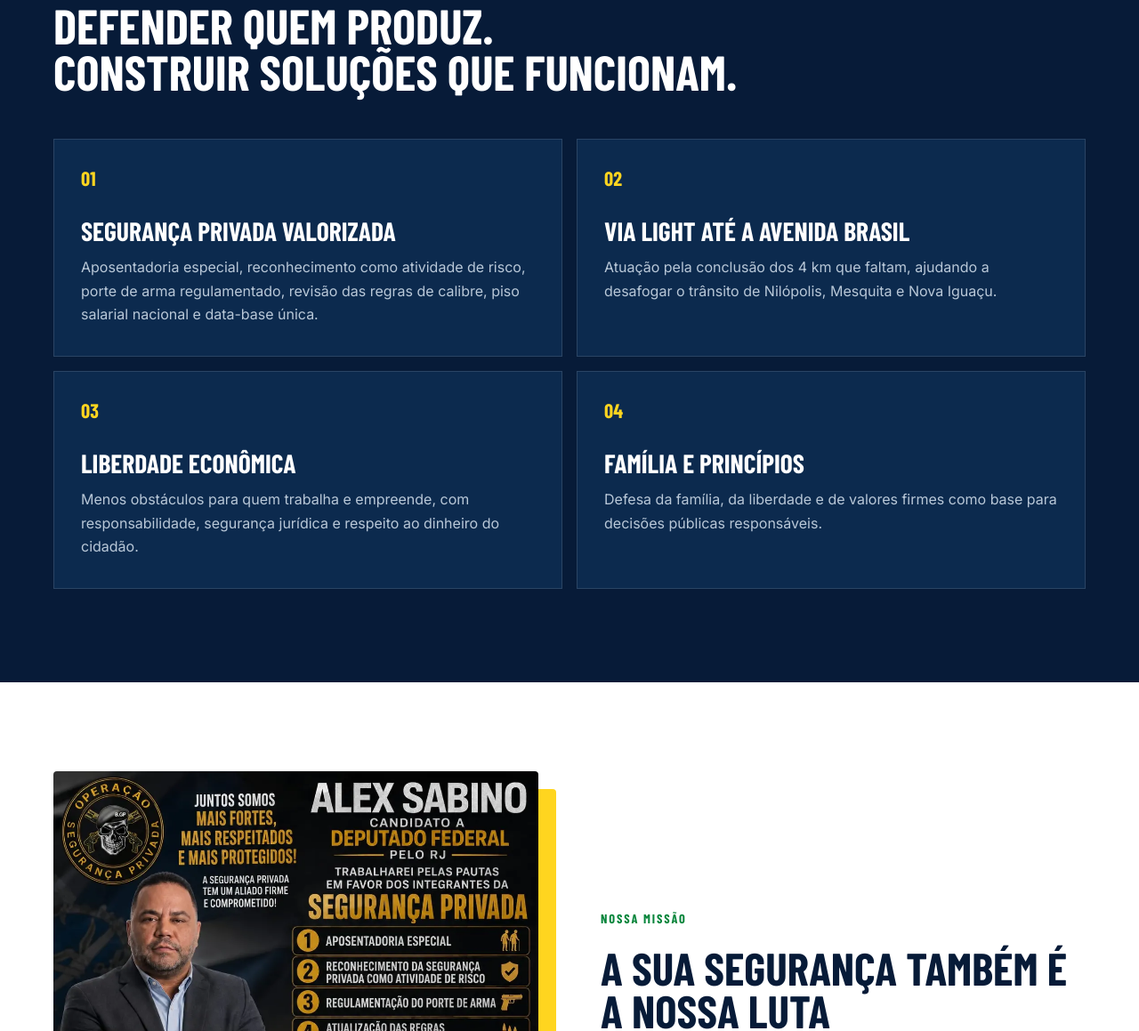
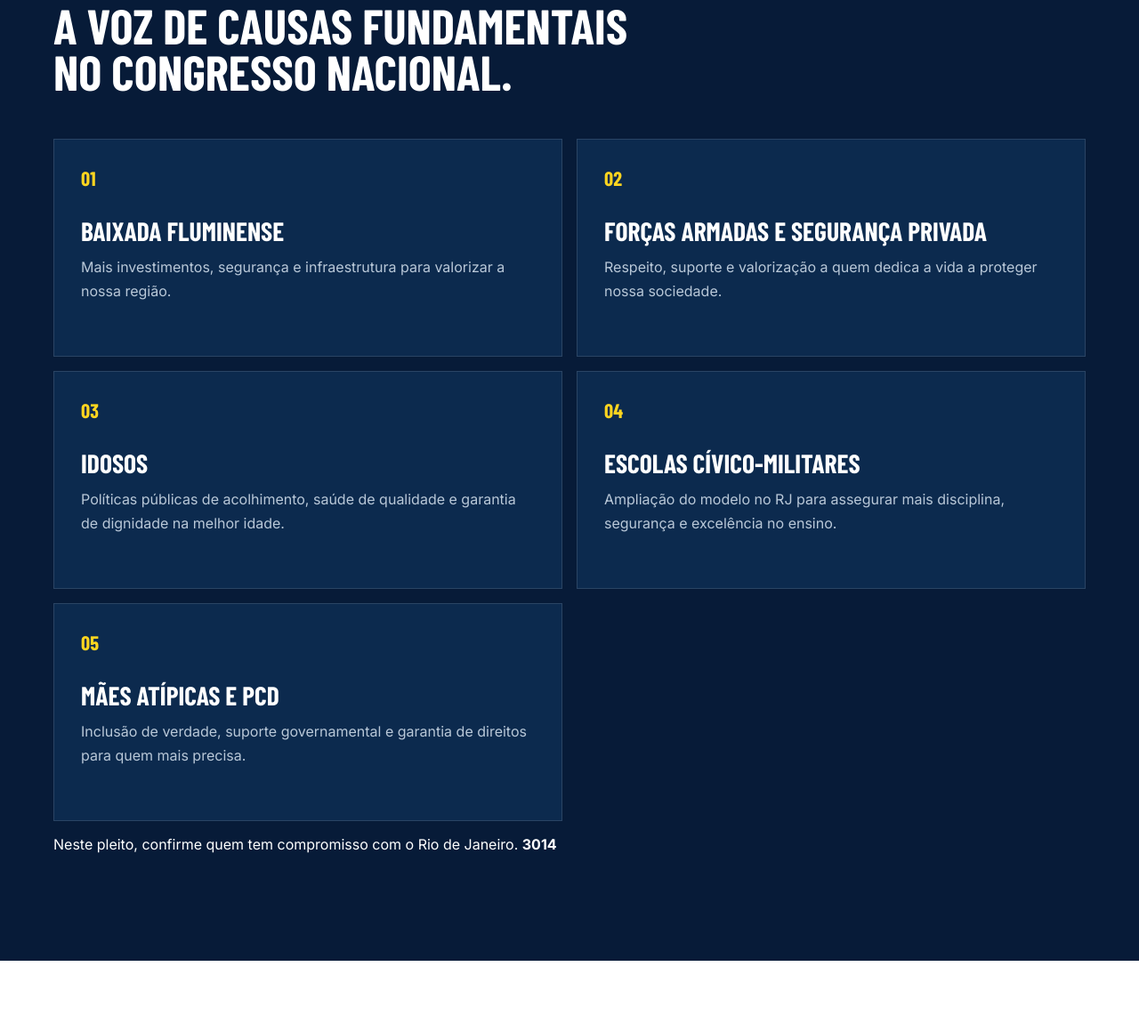
Before and after one commit to Jotta-decorarte/alexsabinomb, a plain HTML site: page index.html in a window 1280 px wide. Shown: the part 1460-2619 px from the top of the page at 89% size. Drawn offline with nearby package versions, Linux system fonts and the light colour scheme; a web font is replaced by a local one.

Commit message:
Revise proposals section in index.html
Updated proposals section with new priorities and descriptions.

```diff
--- a/index.html
+++ b/index.html
@@ -39,13 +39,15 @@
     </section>
 
     <section class="proposals" id="propostas">
-      <div class="wrap"><p class="section-kicker yellow">PAUTAS PRIORITÁRIAS</p><h2>Defender quem produz.<br>Construir soluções que funcionam.</h2>
+      <div class="wrap"><p class="section-kicker yellow">PAUTAS PRIORITÁRIAS</p><h2>A voz de causas fundamentais<br>no Congresso Nacional.</h2>
         <div class="cards">
-          <article><b>01</b><h3>Segurança privada valorizada</h3><p>Aposentadoria especial, reconhecimento como atividade de risco, porte de arma regulamentado, revisão das regras de calibre, piso salarial nacional e data-base única.</p></article>
-          <article><b>02</b><h3>Via Light até a Avenida Brasil</h3><p>Atuação pela conclusão dos 4 km que faltam, ajudando a desafogar o trânsito de Nilópolis, Mesquita e Nova Iguaçu.</p></article>
-          <article><b>03</b><h3>Liberdade econômica</h3><p>Menos obstáculos para quem trabalha e empreende, com responsabilidade, segurança jurídica e respeito ao dinheiro do cidadão.</p></article>
-          <article><b>04</b><h3>Família e princípios</h3><p>Defesa da família, da liberdade e de valores firmes como base para decisões públicas responsáveis.</p></article>
+          <article><b>01</b><h3>Baixada Fluminense</h3><p>Mais investimentos, segurança e infraestrutura para valorizar a nossa região.</p></article>
+          <article><b>02</b><h3>Forças Armadas e Segurança Privada</h3><p>Respeito, suporte e valorização a quem dedica a vida a proteger nossa sociedade.</p></article>
+          <article><b>03</b><h3>Idosos</h3><p>Políticas públicas de acolhimento, saúde de qualidade e garantia de dignidade na melhor idade.</p></article>
+          <article><b>04</b><h3>Escolas Cívico-Militares</h3><p>Ampliação do modelo no RJ para assegurar mais disciplina, segurança e excelência no ensino.</p></article>
+          <article><b>05</b><h3>Mães Atípicas e PcD</h3><p>Inclusão de verdade, suporte governamental e garantia de direitos para quem mais precisa.</p></article>
         </div>
+        <p class="proposals-cta">Neste pleito, confirme quem tem compromisso com o Rio de Janeiro. <strong>3014</strong></p>
       </div>
     </section>
 
```
